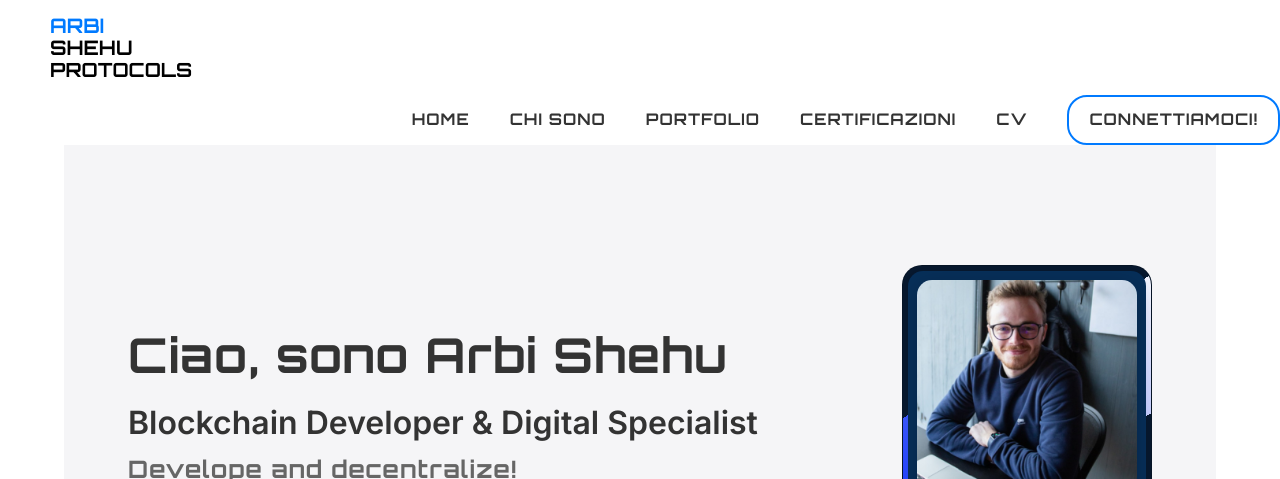
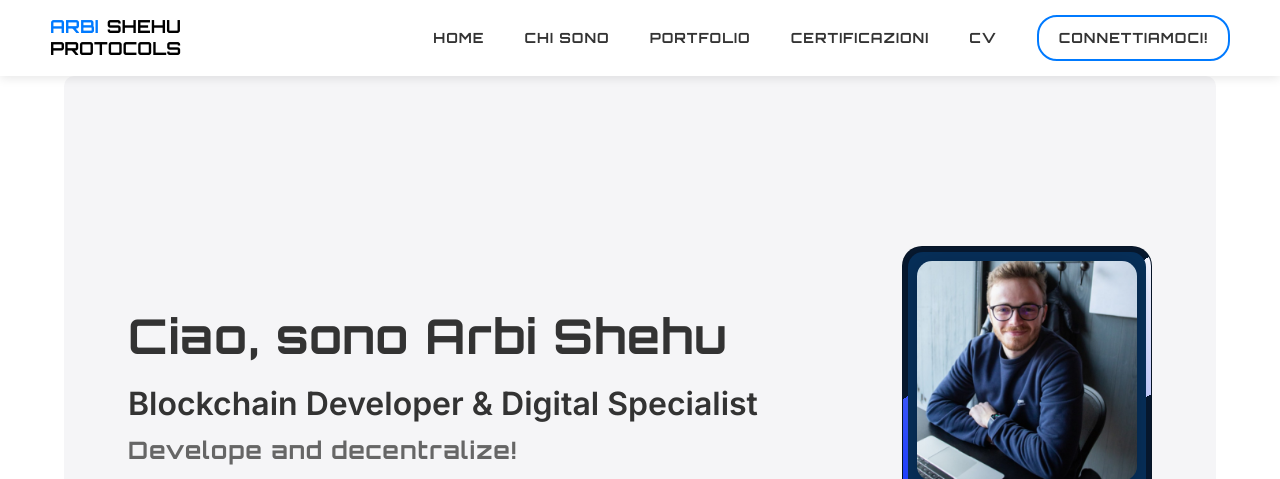
Before and after one commit to arbone/arbi-shehu-protocols, a plain HTML site: page index.html in a window 1280 px wide. Shown: the top 479 px of the page. Drawn offline with nearby package versions, Linux system fonts and the light colour scheme.

Commit message:
Navbar fix + miglioramenti logo + miglioramenti accessibilità

```diff
--- a/assets/css/style.css
+++ b/assets/css/style.css
@@ -7,10 +7,14 @@ body {
     line-height: 1.6;
 }
 
+/* Logo Link cliccabile e senza sottolinature */
 .logo-link {
+    display: flex;
+    align-items: center;
     text-decoration: none; /* Rimuove la sottolineatura */
     display: inline-block; /* Mantiene il blocco cliccabile */
 }
+
 
 .logo-row {
     white-space: nowrap; /* Impedisce il ritorno a capo */
@@ -107,7 +111,7 @@ nav {
 .nav-list li a {
     color: #333;
     text-decoration: none;
-    font-size: 16px;
+    font-size: 14px;
     font-weight: 600;
     transition: color 0.3s ease;
 }
@@ -120,7 +124,7 @@ nav {
 }
 
 .logo img {
-    height: 50px;
+    height: 100px;
     width: auto;
     max-height: 100%;
     display: block;
@@ -146,7 +150,7 @@ nav {
 
 /* Hover in Light Mode */
 .contact-button:hover {
-    background-color: #005bb5;
+    background-color: #ffffff;
     border-color: #005bb5;
 }
 
@@ -159,7 +163,7 @@ nav {
     }
 
     .contact-button:hover {
-        background-color: #005bb5 ;
+        background-color: white ;
         border-color: white ;
     }
 }
@@ -508,94 +512,32 @@ body, header, .section, .nav-list, .contact-button {
         color: white ; /* Paragrafi bianchi */
     }
 }
-/* Stile base del logo */
-.logo {
+
+/* Contenitore principale del logo */
+.logo-container {
     display: flex;
     flex-direction: column;
-    align-items: center;
-    text-align: center;
-    font-family: 'Orbitron', sans-serif; /* Font crypto */
-    font-weight: 700;
+    align-items: flex-start;
+    text-align: left;
+    font-family: 'Orbitron', sans-serif; /* Forza l'uso di Orbitron */
+    line-height: 1.1;
+    max-width: 160px;
 }
 
-/* ARBI in blu */
-.logo-blue {
-    color: #007aff; /* Blu */
-    font-size: 40px; /* Dimensione testo */
-    font-weight: 700;
+/* ARBI e SHEHU sulla stessa riga */
+.logo-top {
+    display: flex;
+    align-items: center;
+    gap: 5px;
 }
 
-/* SHEHU in nero */
-.logo-black {
-    color: #000; /* Nero */
-    font-size: 40px;
+/* ARBI e SHEHU */
+.logo-blue, .logo-black {
+    font-size: 18px;
     font-weight: 700;
-}
-
-/* PROTOCOLS in bold */
-.logo-bold {
-    color: #000; /* Nero */
-    font-size: 50px; /* Più grande */
-    font-weight: 900;
-}
-
-/* Dark Mode */
-@media (prefers-color-scheme: dark) {
-    .logo-black, .logo-bold {
-        color: white; /* Rende il testo bianco in Dark Mode */
-    }
-}
-
-/* Contenitore principale del logo */
-.logo {
-    display: flex;
-    flex-direction: column;
-    align-items: center;
-    text-align: center;
-    font-family: 'Orbitron', sans-serif; /* Font crypto */
-    line-height: 1.1; /* Riduce lo spazio verticale */
-}
-
-/* Contenitore principale del logo */
-.logo {
-    display: flex;
-    flex-direction: column;
-    align-items: center;
-    text-align: center;
-    font-family: 'Orbitron', sans-serif;
-    line-height: 1.1;
-}
-
-/* Contenitore generale del logo */
-.logo-container {
-    display: flex;
-    align-items: center;
-    justify-content: flex-start; /* Mantiene tutto a sinistra */
-    width: 100%;
-}
-
-/* Contenitore principale del logo */
-.logo {
-    display: flex;
-    flex-direction: column;
-    align-items: flex-start; /* Allinea tutto a sinistra */
-    text-align: left;
-    font-family: 'Orbitron', sans-serif;
-    line-height: 1.1;
-}
-
-/* Contenitore per "ARBI SHEHU" */
-.logo-top {
-    display: flex;
-    justify-content: center;
-    width: 100%;
-    gap: 5px; /* Riduce lo spazio tra ARBI e SHEHU */
-}
-
-/* ARBI e SHEHU con stesse dimensioni */
-.logo-blue, .logo-black {
-    font-size: 20px;
-    font-weight: 700;
+    margin-right: 3px;
+    white-space: nowrap;
+    font-family: 'Orbitron', sans-serif; /* Forza l'uso di Orbitron */
 }
 
 /* ARBI in blu */
@@ -603,33 +545,26 @@ body, header, .section, .nav-list, .contact-button {
     color: #007aff;
 }
 
-/* SHEHU in nero */
-.logo-black {
+/* SHEHU e PROTOCOLS di default in nero (light mode) */
+.logo-black, .logo-bold {
     color: black;
 }
 
-/* PROTOCOLS in grassetto */
+/* PROTOCOLS sotto */
 .logo-bold {
-    font-size: 19.5px;
+    font-size: 18px;
     font-weight: 900;
-    color: black;
-    text-align: left;
+    margin-top: 2px;
+    font-family: 'Orbitron', sans-serif; /* Forza l'uso di Orbitron */
 }
 
-/* Dark Mode */
+/* Dark Mode - cambia SHEHU e PROTOCOLS in bianco */
 @media (prefers-color-scheme: dark) {
     .logo-black, .logo-bold {
         color: white;
     }
 }
-/* Contenitore dell'immagine */
-.image-container {
-    position: relative;
-    display: flex;
-    flex-direction: column;
-    align-items: center;
-    justify-content: center;
-}
+
 
 /* Immagine del profilo */
 .profilePhoto {
@@ -1322,14 +1257,7 @@ html, body {
     padding: 0;
 }
 
-.nav-list {
-    margin-top: -1; /* Assicura che il menu inizi esattamente sotto la navbar */
-    padding-top: 0; /* Rimuove eventuali padding interni */
-    position: absolute; /* Posiziona il menu esattamente sotto la navbar */
-    top: 100%; /* Lo fa iniziare appena sotto la navbar */
-    left: 0;
-    width: 100%;
-}
+
 /* Stile generale del footer */
 .footer {
     background-color: #f5f5f7; /* Light mode */
--- a/index.html
+++ b/index.html
@@ -39,14 +39,17 @@
     </head>
 </html>
 <body>
+
     <!-- Barra di navigazione -->
     <header>
         <nav role="navigation">
             <a href="index.html" class="logo-link">
-                <div class="logo">
-                    <span class="logo-blue">ARBI</span>
-                    <span class="logo-black">SHEHU</span>
-                    <div class="logo-bold">PROTOCOLS</div>
+                <div class="logo-container">
+                    <div class="logo-top">
+                        <span class="logo-blue">ARBI</span>
+                        <span class="logo-black">SHEHU</span>
+                    </div>
+                    <span class="logo-bold">PROTOCOLS</span>
                 </div>
             </a>
 
```
Also changed, not shown: contact.html (+6 -4 lines), cv.html (+6 -4 lines), assets/css/extra.css (line endings or trailing spaces), assets/img/ARBI SHEHU.png (added), 1 other file.
